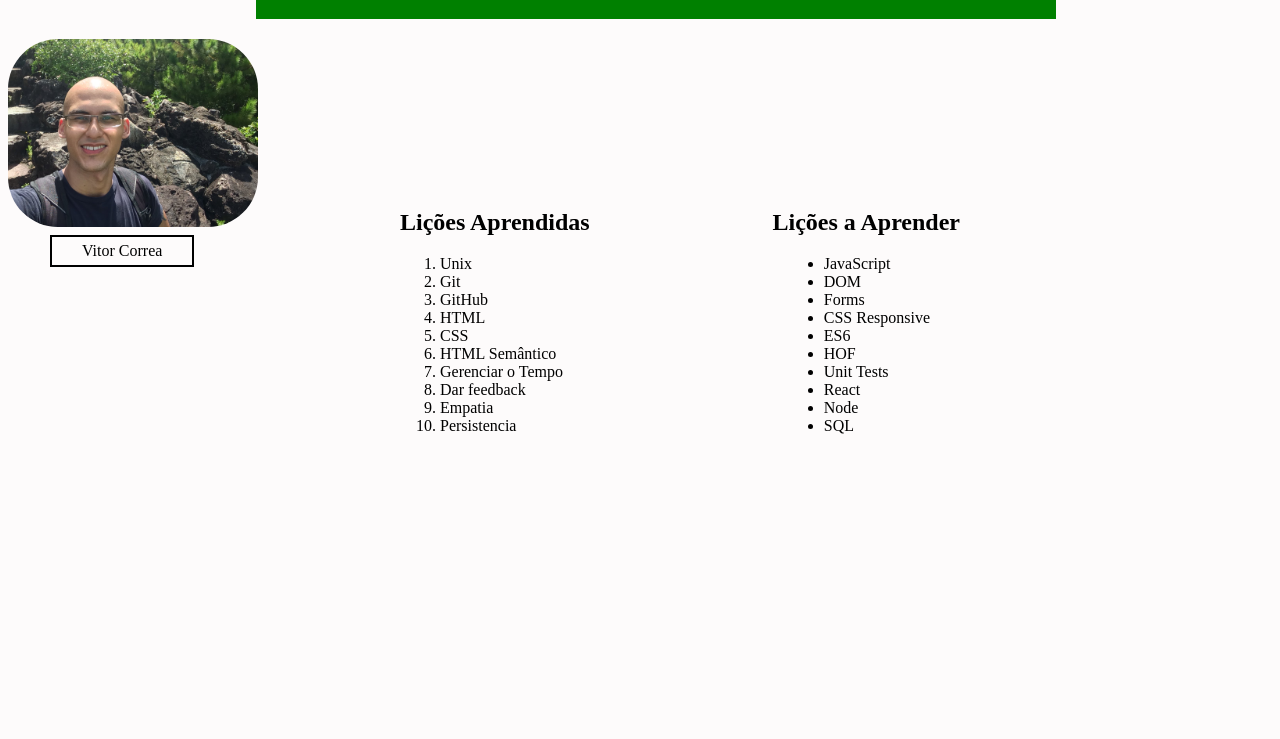
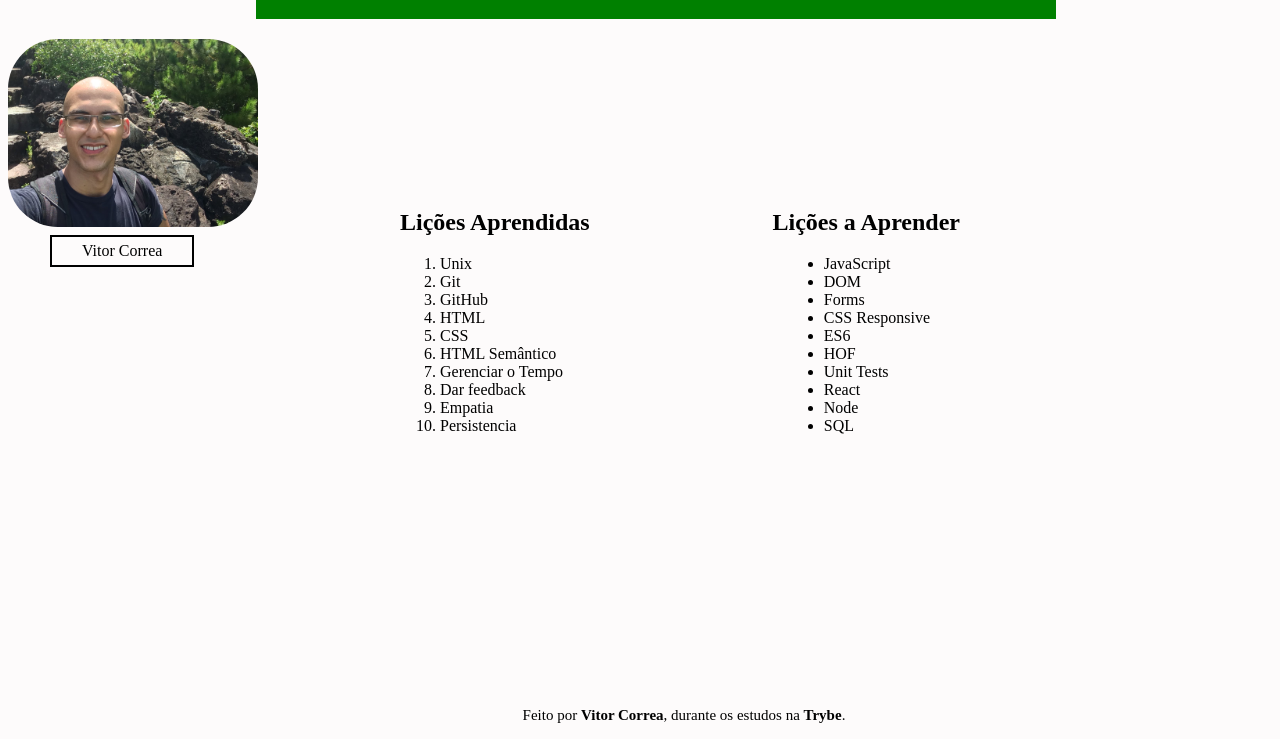
Before and after one commit to VitorCorrea18/first_project_lessons_learned, a website: page index.html in a window 1280 px wide. Shown: the part 61-800 px from the top of the page. Drawn offline with Linux system fonts and the light colour scheme.

Commit message:
sexto requisito concluido

```diff
--- a/index.html
+++ b/index.html
@@ -50,6 +50,11 @@
       </ul>
     </section>
   </main>
+  <footer id="rodape">
+    <p id="creditos">
+      Feito por <b>Vitor Correa</b>, durante os estudos na <b>Trybe</b>.
+    </p>
+  </footer>
 
 
 </body>
--- a/style.css
+++ b/style.css
@@ -54,3 +54,15 @@ body {
   top: 250px;
   right: 320px;
 }
+
+#rodape {
+  position: fixed;
+  left: 30%;
+  bottom: 0%;
+  width: 600px;
+}
+
+#creditos {
+  font-size: 15px;
+  text-align: center;
+}
```
